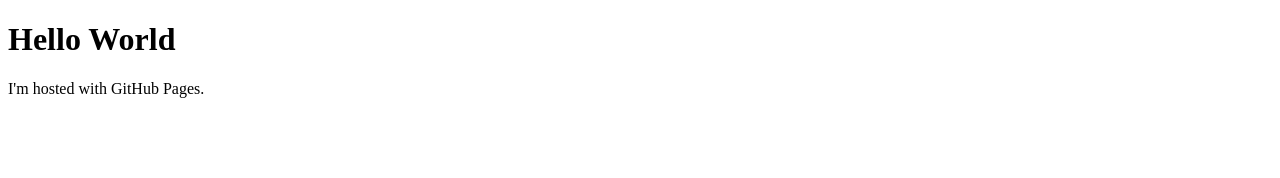
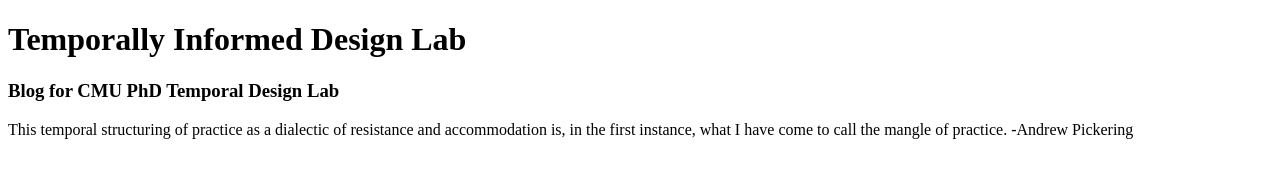
Before and after one commit to temporallab/temporallab.github.io, a plain HTML site: page index.html in a window 1280 px wide. Drawn offline with Linux system fonts and the light colour scheme.

Commit message:
Pickering Quote

```diff
--- a/index.html
+++ b/index.html
@@ -1,7 +1,9 @@
 <!DOCTYPE html>
 <html>
 <body>
-<h1>Hello World</h1>
-<p>I'm hosted with GitHub Pages.</p>
+<h1>Temporally Informed Design Lab</h1>
+<h3>Blog for CMU PhD Temporal Design Lab</h3>
+<p>This temporal structuring of practice as a dialectic of resistance and accommodation is, in the first instance, what I have come to call the mangle of practice.
+-Andrew Pickering</p>
 </body>
 </html>
```
